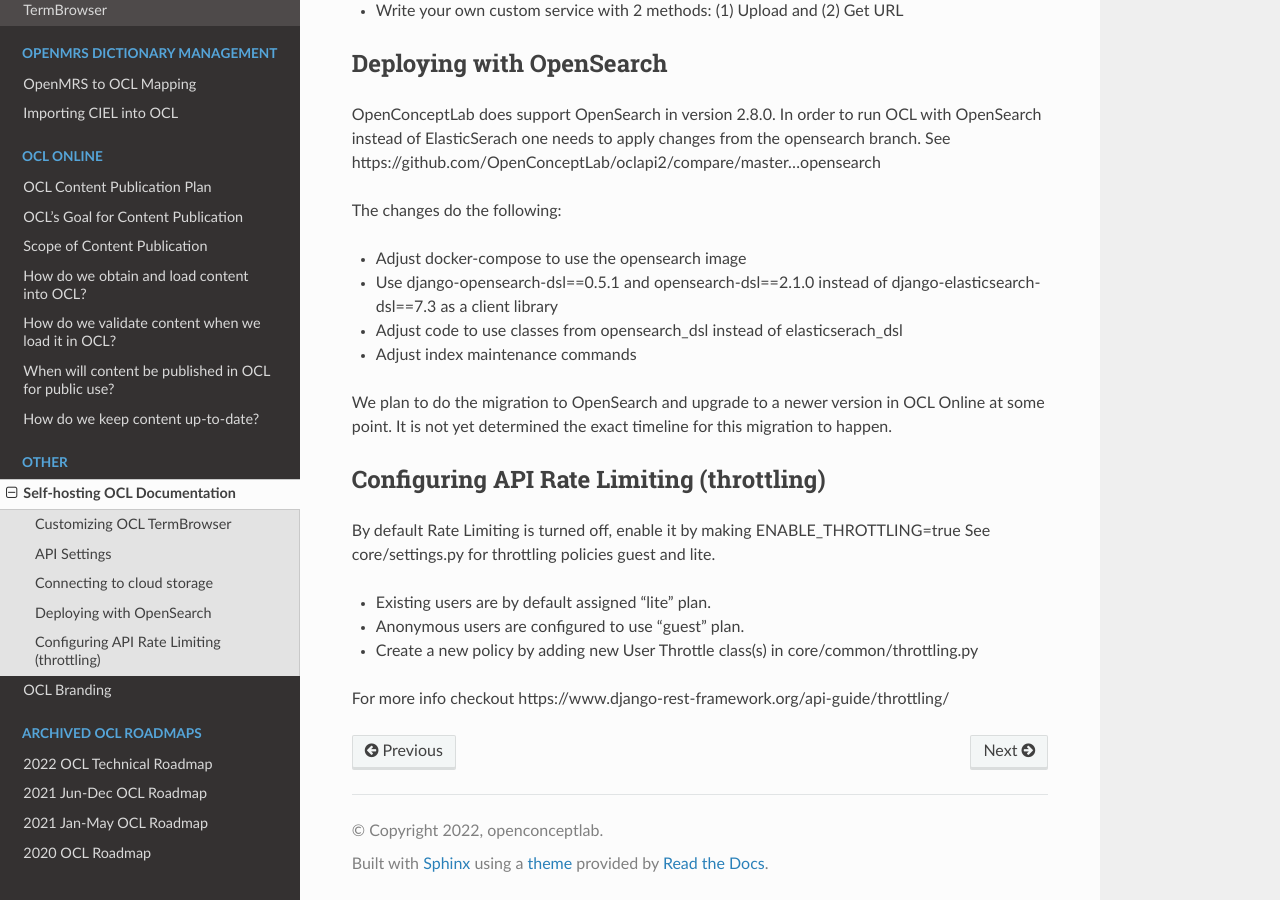
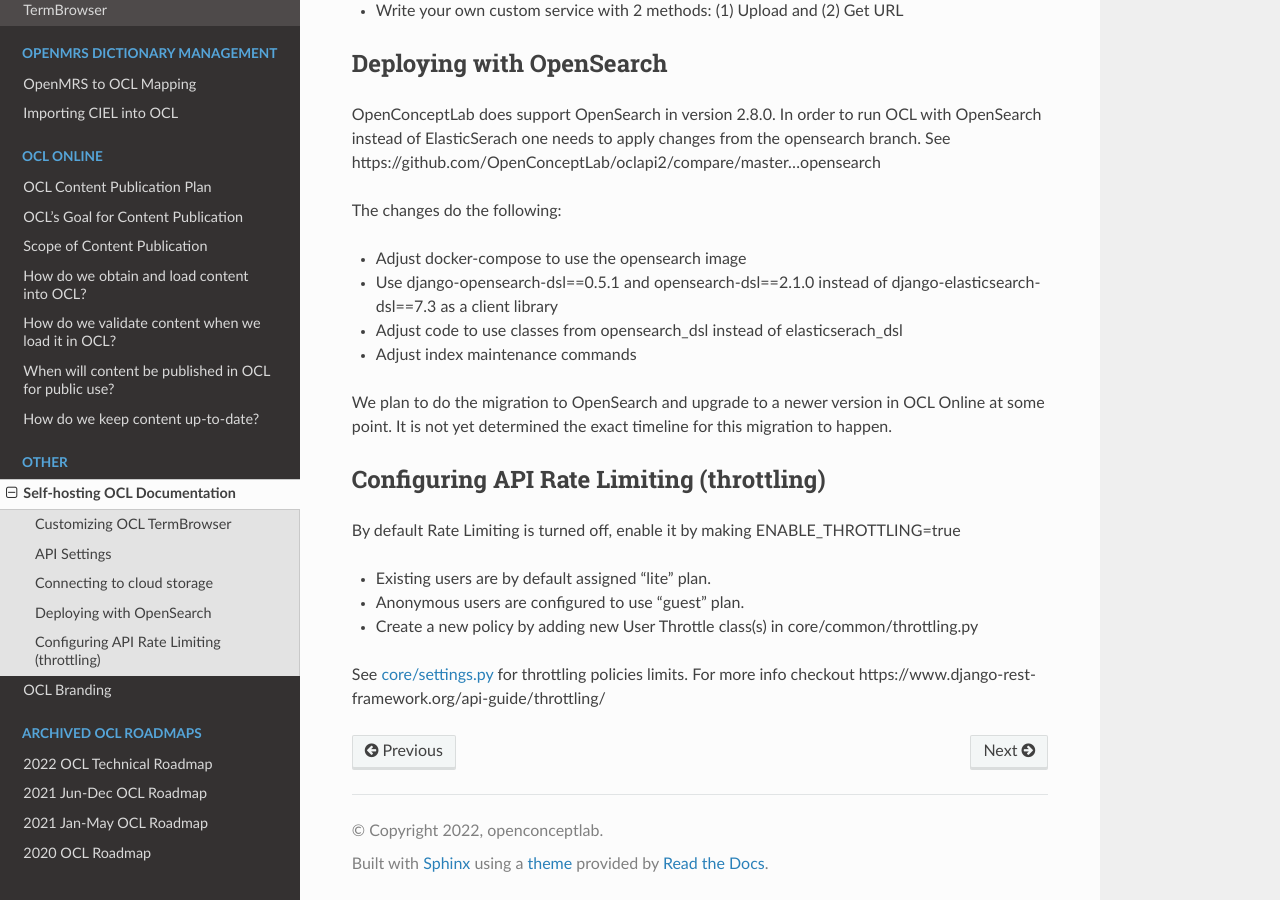
Before and after one commit to OpenConceptLab/ocl-docs, a Sphinx documentation site: the page built from docs/source/ocl/self-hosting.md, in a window 1280 px wide and 900 px high, scrolled down 617 px. Built offline with Sphinx 7.4.7 and the Read the Docs theme 3.1.0, drawn with Linux system fonts in a browser that asks for light colours.

Commit message:
Configuring rate limiting

```diff
--- a/docs/source/ocl/self-hosting.md
+++ b/docs/source/ocl/self-hosting.md
@@ -29,10 +29,10 @@
 
 ### Configuring API Rate Limiting (throttling)
 By default Rate Limiting is turned off, enable it by making ENABLE_THROTTLING=true
-See core/settings.py for throttling policies guest and lite.
 
 * Existing users are by default assigned "lite" plan.
 * Anonymous users are configured to use "guest" plan.
 * Create a new policy by adding new User Throttle class(s) in core/common/throttling.py
 
+See [core/settings.py](https://github.com/OpenConceptLab/oclapi2/blob/master/core/settings.py#L181) for throttling policies limits.
 For more info checkout https://www.django-rest-framework.org/api-guide/throttling/
```
